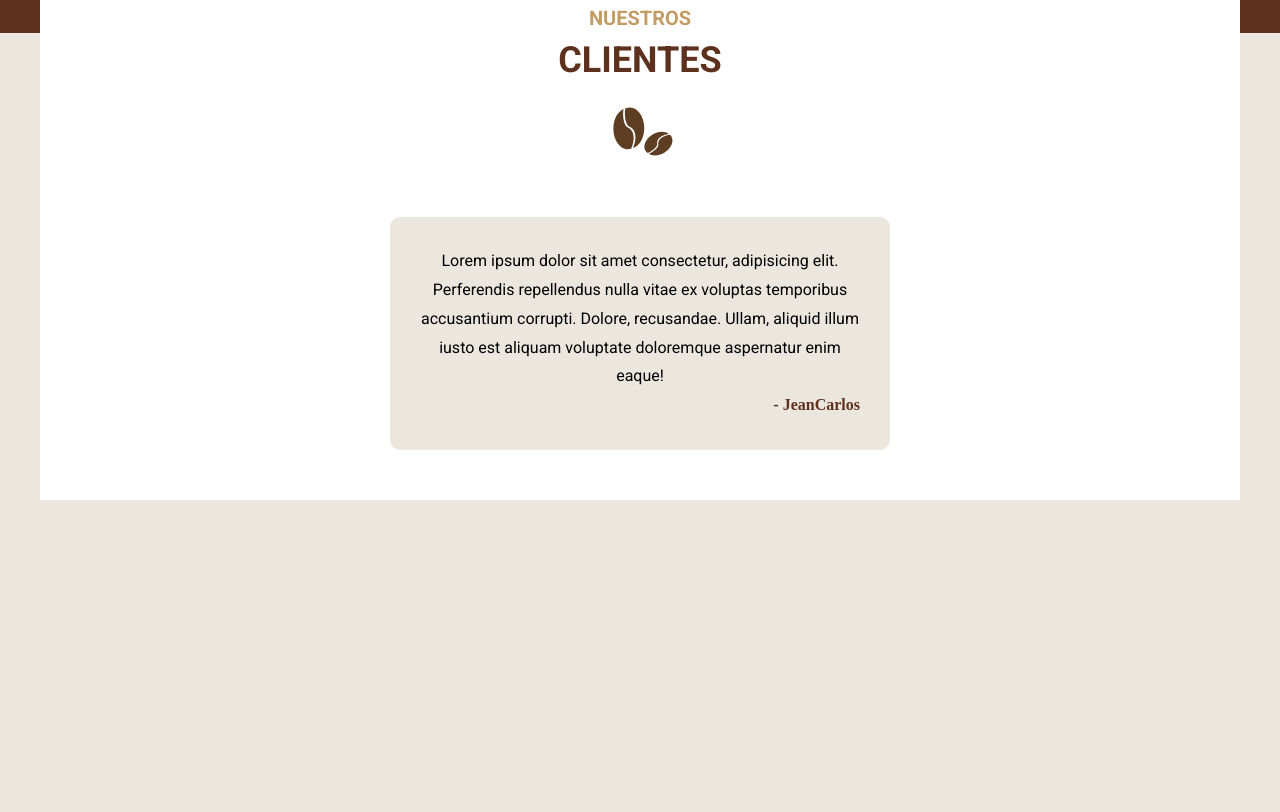
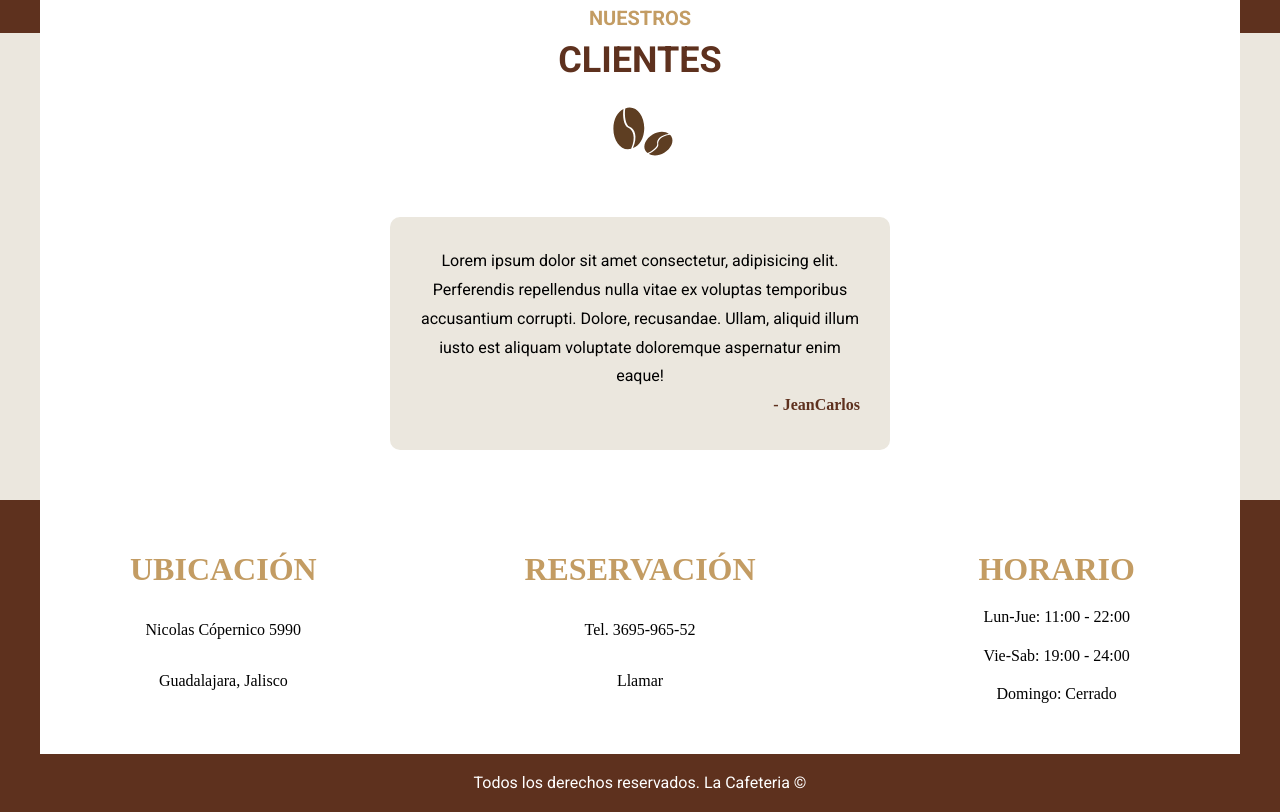
Before and after one commit to AtochePascual-Dev/Cafeteria, a website: page index.html in a window 1280 px wide. Shown: the part 3638-4450 px from the top of the page. Before the commit the page ends 4138 px from the top, so only its background shows below. Drawn offline with nearby package versions, Linux system fonts and the light colour scheme; files that its build step writes are made by us from their sources; files whose address does not match are found by name; a web font is replaced by a local one.

Commit message:
[ADD] footer

```diff
--- a/index.html
+++ b/index.html
@@ -256,6 +256,32 @@
       <p class="testimoniales__autor">- JeanCarlos</p>
     </div>
   </section>
+
+  <footer class="footer">
+    <div class="footer__content footer-container">
+
+      <div class="footer__box">
+        <h3 class="footer__title">Ubicación</h3>
+        <p>Nicolas Cópernico 5990</p>
+        <p>Guadalajara, Jalisco</p>
+      </div>
+
+      <div class="footer__box">
+        <h3 class="footer__title">reservación</h3>
+        <p>Tel. 3695-965-52</p>
+        <p>Llamar</p>
+      </div>
+
+      <div class="footer__box">
+        <h3 class="footer__title">horario</h3>
+        <p>Lun-Jue: 11:00 - 22:00</p>
+        <p>Vie-Sab: 19:00 - 24:00</p>
+        <p>Domingo: Cerrado</p>
+      </div>
+    </div>
+
+    <p class="footer__copy">Todos los derechos reservados. La Cafeteria &copy;</p>
+  </footer>
 </body>
 
 </html>
--- a/src/scss/app.scss
+++ b/src/scss/app.scss
@@ -1,3 +1,4 @@
 @use "./base";
 @use "./header";
 @use "./inicio";
+@use "./footer";
--- /dev/null
+++ b/src/scss/footer/_footer.scss
@@ -0,0 +1,39 @@
+@use "../base/variables" as v;
+@use "../base/mixins" as m;
+
+.footer {
+  padding-bottom: 2rem;
+  text-align: center;
+  background-color: v.$primario;
+
+  &__content {
+    padding: 5rem 0;
+    display: grid;
+    gap: 5rem;
+    background-color: v.$blanco;
+
+    @include m.tablet {
+      grid-template-columns: repeat(3, 1fr);
+    }
+  }
+
+  &__box {
+    display: grid;
+    gap: 2rem;
+
+    p {
+      font-family: v.$fuente_secundaria;
+    }
+  }
+
+  &__title {
+    margin: 0;
+    font-family: v.$fuente_secundaria;
+    color: v.$secundario;
+  }
+
+  &__copy {
+    margin-top: 2rem;
+    color: v.$blanco;
+  }
+}
--- /dev/null
+++ b/src/scss/footer/_index.scss
@@ -0,0 +1 @@
+@forward "./footer";
```
